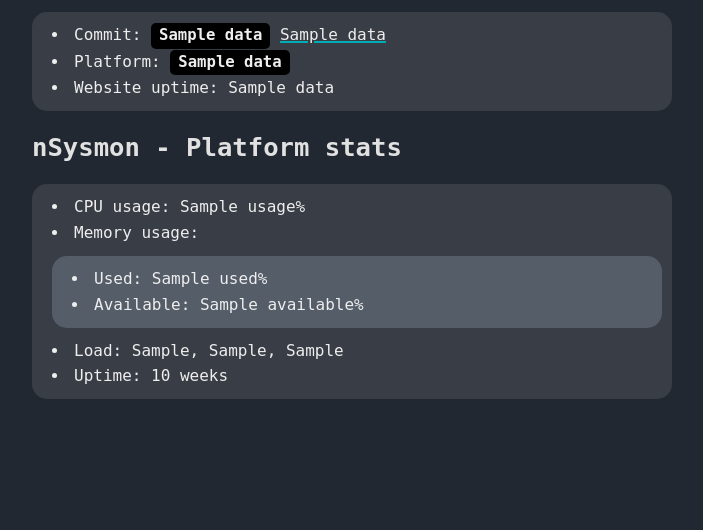
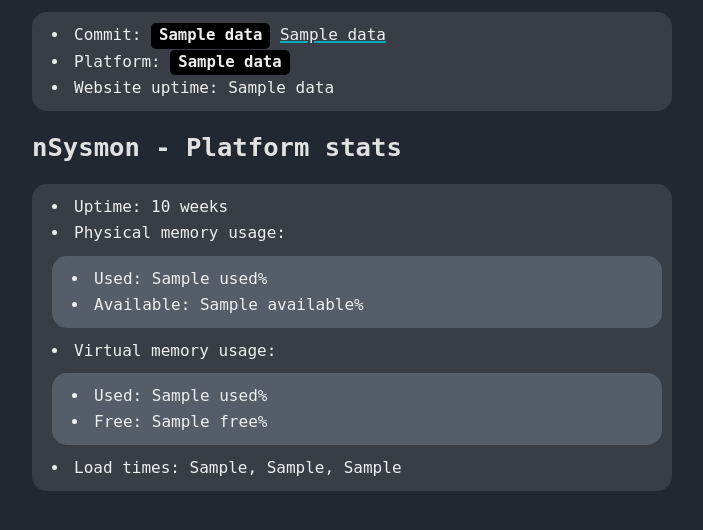
Before and after one commit to devlocalhost/website, a Flask app: template templates/status.html in a window 1280 px wide. Shown: the part 188-718 px from the top of the page, without its empty margins (288-991 px from the left). Run offline with Flask 3, Linux system fonts and the light colour scheme; the template is opened without the code that fills it: most values are stand-ins (such as "Sample title", 1, 10 or a date in 2020); parts of the project's set-up code (start-up, migrations or seed data) failed here and were passed over; some web fonts are replaced.

Commit message:
show virtual mem in status

```diff
--- a/templates/status.html
+++ b/templates/status.html
@@ -22,16 +22,22 @@
 
     <h2>nSysmon - Platform stats</h2>
     <ul>
-        <li>CPU usage: {{ data[6][0]["usage"] }}%</li>
-        <li>Memory usage:</li>
+        <li>Uptime: {{ get_uptime(data[6][2]["uptime"]["seconds"]) }}</li>
 
+        <li>Physical memory usage:</li>
         <ul>
             <li>Used: {{ data[6][1]["physical"]["percentage"]["used"] }}%</li>
             <li>Available: {{ data[6][1]["physical"]["percentage"]["available"] }}%</li>
         </ul>
 
-        <li>Load: {{ data[6][2]["load_times"]["1"] }}, {{ data[6][2]["load_times"]["5"] }}, {{ data[6][2]["load_times"]["15"] }}</li>
-        <li>Uptime: {{ get_uptime(data[6][2]["uptime"]["seconds"]) }}</li>
+	<li>Virtual memory usage:</li>
+        <ul>
+            <li>Used: {{ data[6][1]["virtual"]["percentage"]["used"] }}%</li>
+            <li>Free: {{ data[6][1]["virtual"]["percentage"]["free"] }}%</li>
+        </ul>
+
+
+        <li>Load times: {{ data[6][2]["load_times"]["1"] }}, {{ data[6][2]["load_times"]["5"] }}, {{ data[6][2]["load_times"]["15"] }}</li>
     </ul>
 
 {% endblock %}
```
